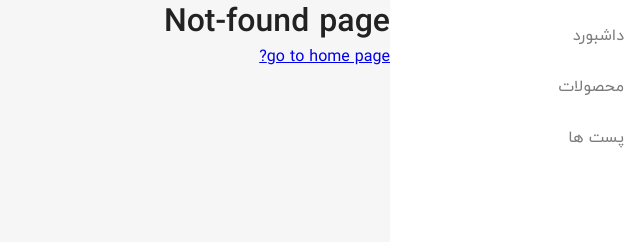
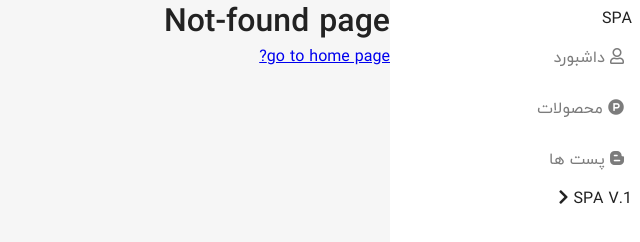
Before and after one commit to MiladNz/SPA-VanillaJS-Course--Example, a website: page client/index.html in a window 1280 px wide. Shown: the top 242 px of the page, without its empty margins (640-1280 px from the left). Drawn offline with Linux system fonts and the light colour scheme; files that its build step writes are made by us from their sources; files whose address does not match are found by name.

Commit message:
html edited

```diff
--- a/client/index.html
+++ b/client/index.html
@@ -1,9 +1,10 @@
 <!DOCTYPE html>
-<html lang="en">
+<html lang="fa" dir="rtl">
   <head>
-    <meta charset="UTF-8">
-    <meta http-equiv="X-UA-Compatible" content="IE=edge">
-    <meta name="viewport" content="width=device-width, initial-scale=1.0">
+    <meta charset="UTF-8" />
+    <meta http-equiv="X-UA-Compatible" content="IE=edge" />
+    <meta name="viewport" content="width=device-width, initial-scale=1.0" />
+    <title>Single Page Application</title>
     <link
       rel="stylesheet"
       href="https://cdnjs.cloudflare.com/ajax/libs/font-awesome/5.15.3/css/all.min.css"
@@ -12,16 +13,43 @@
       referrerpolicy="no-referrer"
     />
     <link href="client/style.css" rel="stylesheet" />
-    <title>SPA</title>
   </head>
   <body>
     <div class="main-layout">
       <nav class="nav">
-            <ul>
-                <li><a href="/" class="nav__link" data-link >داشبورد</a></li>
-                <li><a href="/products" class="nav__link" data-link >محصولات</a></li>
-                <li><a href="/posts" class="nav__link" data-link >پست ها</a></li>
+        <div class="nav__logo">SPA</div>
+        <ul class="nav__items">
+          <li class="nav__item">
+            <a href="/" class="nav__link" data-link>
+              <span class="icon-container">
+                <i class="far fa-user"></i>
+              </span>
+              <span class="nav__item-label"> داشبورد </span>
+            </a>
+          </li>
+          <li class="nav__item">
+            <a href="products" class="nav__link" data-link>
+              <span class="icon-container">
+                <i class="fab fa-product-hunt"></i>
+              </span>
+              <span class="nav__item-label"> محصولات </span>
+            </a>
+          </li>
+          <li class="nav__item">
+            <a href="posts" class="nav__link" data-link>
+              <span class="icon-container">
+                <i class="fab fa-blogger-b"></i>
+              </span>
+              <span class="nav__item-label"> پست ها </span>
+            </a>
+          </li>
         </ul>
+        <div class="app-version">
+          <span class="app-version__label">SPA V.1</span>
+          <span class="icon-container sidebar-toggler">
+            <i class="fas fa-chevron-right"></i>
+          </span>
+        </div>
       </nav>
       <main id="app"></main>
     </div>
```
Lines whose indentation alone changed are shown as unchanged.
